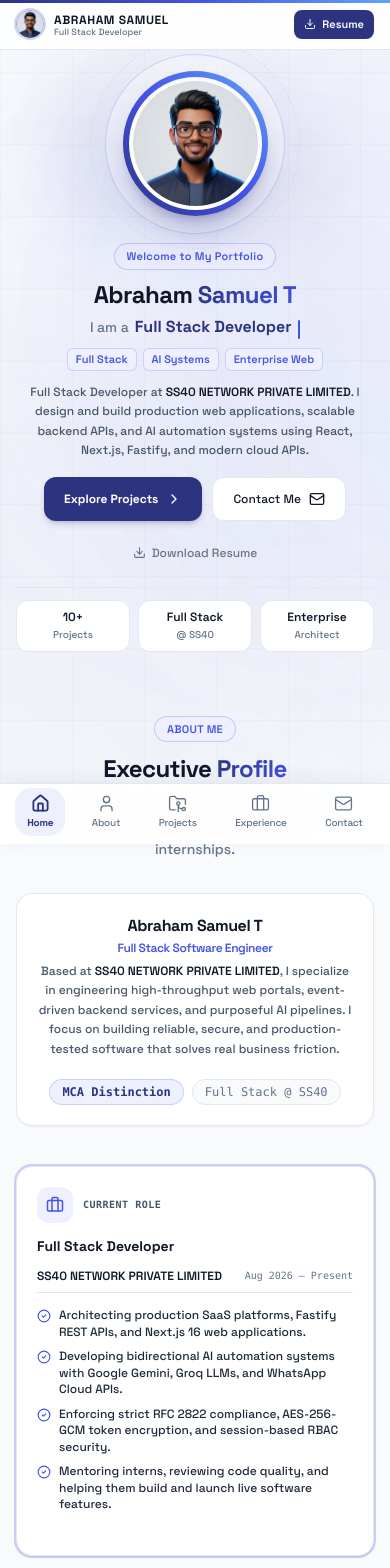
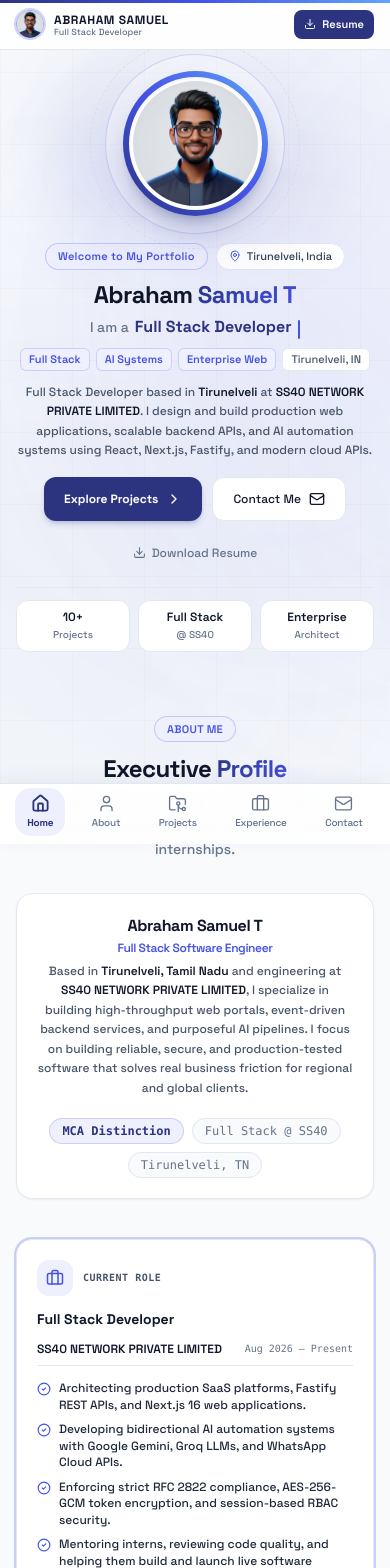
Before and after one commit to AbrahamSamuel2003/portfolio, a React (Vite) app: page / in a window 390 px wide. Shown: the top 1568 px of the page. Built offline with nearby package versions, Linux system fonts and the light colour scheme.

Commit message:
feat(seo): optimize metadata, schema.org json-ld and sitemap for Tirunelveli local ranking

```diff
--- a/index.html
+++ b/index.html
@@ -7,24 +7,159 @@
   <meta name="theme-color" content="#09090B" />
 
   <!-- ── Primary SEO ── -->
-  <title>Abraham Samuel T – Full Stack Developer &amp; AI Systems Engineer</title>
+  <title>Abraham Samuel T – Best Full Stack Developer in Tirunelveli | AI &amp; Web Engineer</title>
   <meta name="description"
-    content="Abraham Samuel T — Full Stack Developer at SS40 NETWORK PRIVATE LIMITED. Specializing in Full-Stack Web Development, AI Integration (Gemini, Groq), REST APIs, and Cloud Systems." />
-  <meta name="robots" content="index, follow" />
+    content="Abraham Samuel T is the best Full Stack Developer in Tirunelveli, Tamil Nadu. Specialist in high-performance web applications, React, Next.js, Node.js, Fastify APIs, and AI integrations." />
+  <meta name="keywords"
+    content="Best full stack developer in Tirunelveli, full stack developer Tirunelveli, web developer in Tirunelveli, freelance web developer Tirunelveli, software engineer Tirunelveli, React developer Tirunelveli, Next.js developer Tamil Nadu, Abraham Samuel T, SS40 Network" />
+  <meta name="author" content="Abraham Samuel T" />
+  <meta name="robots" content="index, follow, max-image-preview:large, max-snippet:-1, max-video-preview:-1" />
   <link rel="canonical" href="https://abrahamsamuel2003.github.io/portfolio/" />
+
+  <!-- ── Geo-Targeting Local SEO (Tirunelveli, Tamil Nadu, India) ── -->
+  <meta name="geo.region" content="IN-TN" />
+  <meta name="geo.placename" content="Tirunelveli" />
+  <meta name="geo.position" content="8.7139;77.7567" />
+  <meta name="ICBM" content="8.7139, 77.7567" />
 
   <!-- ── Open Graph / Social Preview ── -->
   <meta property="og:type" content="website" />
-  <meta property="og:title" content="Abraham Samuel T – Full Stack Developer" />
+  <meta property="og:title" content="Abraham Samuel T – Best Full Stack Developer in Tirunelveli" />
   <meta property="og:description"
-    content="Full Stack Developer at SS40 NETWORK PRIVATE LIMITED. Building high-scale web applications, AI-driven automation systems, and enterprise platforms." />
+    content="Leading Full Stack Developer &amp; AI Systems Engineer based in Tirunelveli, Tamil Nadu. Building enterprise web platforms, scalable APIs, and AI automations." />
   <meta property="og:url" content="https://abrahamsamuel2003.github.io/portfolio/" />
-  <meta property="og:image" content="/avatar-round.png" />
-  <meta name="twitter:card" content="summary" />
-  <meta name="twitter:title" content="Abraham Samuel T – Full Stack Developer" />
+  <meta property="og:site_name" content="Abraham Samuel T Portfolio" />
+  <meta property="og:locale" content="en_IN" />
+  <meta property="og:image" content="https://abrahamsamuel2003.github.io/portfolio/avatar-round.png" />
+  <meta property="og:image:alt" content="Abraham Samuel T - Full Stack Developer in Tirunelveli" />
+
+  <!-- ── Twitter Card ── -->
+  <meta name="twitter:card" content="summary_large_image" />
+  <meta name="twitter:title" content="Abraham Samuel T – Best Full Stack Developer in Tirunelveli" />
   <meta name="twitter:description"
-    content="Full Stack Developer at SS40 NETWORK. Building enterprise digital solutions and AI systems." />
-  <meta name="twitter:image" content="/avatar-round.png" />
+    content="Leading Full Stack Developer &amp; AI Systems Engineer in Tirunelveli, Tamil Nadu. Building enterprise web platforms and AI automation." />
+  <meta name="twitter:image" content="https://abrahamsamuel2003.github.io/portfolio/avatar-round.png" />
+
+  <!-- ── Schema.org JSON-LD Structured Data for Local SEO & Google Knowledge Graph ── -->
+  <script type="application/ld+json">
+  {
+    "@context": "https://schema.org",
+    "@graph": [
+      {
+        "@type": "Person",
+        "@id": "https://abrahamsamuel2003.github.io/portfolio/#person",
+        "name": "Abraham Samuel T",
+        "alternateName": "Abraham Samuel",
+        "givenName": "Abraham",
+        "familyName": "Samuel",
+        "jobTitle": "Full Stack Developer",
+        "description": "Best Full Stack Developer in Tirunelveli, Tamil Nadu. Specialist in React, Next.js, Fastify, Node.js, AI system integrations, and scalable enterprise web apps.",
+        "url": "https://abrahamsamuel2003.github.io/portfolio/",
+        "image": "https://abrahamsamuel2003.github.io/portfolio/avatar-round.png",
+        "telephone": "+916383813648",
+        "email": "abrahamsamuel645@gmail.com",
+        "address": {
+          "@type": "PostalAddress",
+          "addressLocality": "Tirunelveli",
+          "addressRegion": "Tamil Nadu",
+          "postalCode": "627001",
+          "addressCountry": "IN"
+        },
+        "alumniOf": [
+          {
+            "@type": "EducationalOrganization",
+            "name": "Manonmanium Sundaranar University",
+            "address": {
+              "@type": "PostalAddress",
+              "addressLocality": "Tirunelveli",
+              "addressRegion": "Tamil Nadu",
+              "addressCountry": "IN"
+            }
+          },
+          {
+            "@type": "EducationalOrganization",
+            "name": "St. John's College",
+            "address": {
+              "@type": "PostalAddress",
+              "addressLocality": "Palayamkottai, Tirunelveli",
+              "addressRegion": "Tamil Nadu",
+              "addressCountry": "IN"
+            }
+          }
+        ],
+        "worksFor": {
+          "@type": "Organization",
+          "name": "SS40 NETWORK PRIVATE LIMITED",
+          "url": "https://ss40network.com/"
+        },
+        "sameAs": [
+          "https://www.linkedin.com/in/abraham-samuel-developer/",
+          "https://github.com/AbrahamSamuel2003",
+          "https://www.instagram.com/abr_samuell/"
+        ],
+        "knowsAbout": [
+          "Full Stack Web Development",
+          "React.js",
+          "Next.js",
+          "Node.js",
+          "Fastify",
+          "TypeScript",
+          "Artificial Intelligence Integrations",
+          "REST APIs",
+          "Tailwind CSS",
+          "PostgreSQL",
+          "MongoDB"
+        ]
+      },
+      {
+        "@type": "ProfessionalService",
+        "@id": "https://abrahamsamuel2003.github.io/portfolio/#service",
+        "name": "Abraham Samuel T – Full Stack Web Developer",
+        "image": "https://abrahamsamuel2003.github.io/portfolio/avatar-round.png",
+        "description": "Top-rated Full Stack Developer and Software Engineer in Tirunelveli, Tamil Nadu offering enterprise web application design, React/Next.js frontend, backend API architecture, and AI automation.",
+        "url": "https://abrahamsamuel2003.github.io/portfolio/",
+        "telephone": "+916383813648",
+        "priceRange": "$$",
+        "address": {
+          "@type": "PostalAddress",
+          "addressLocality": "Tirunelveli",
+          "addressRegion": "Tamil Nadu",
+          "postalCode": "627001",
+          "addressCountry": "IN"
+        },
+        "geo": {
+          "@type": "GeoCoordinates",
+          "latitude": "8.7139",
+          "longitude": "77.7567"
+        },
+        "areaServed": [
+          {
+            "@type": "City",
+            "name": "Tirunelveli"
+          },
+          {
+            "@type": "State",
+            "name": "Tamil Nadu"
+          },
+          {
+            "@type": "Country",
+            "name": "India"
+          }
+        ]
+      },
+      {
+        "@type": "WebSite",
+        "@id": "https://abrahamsamuel2003.github.io/portfolio/#website",
+        "url": "https://abrahamsamuel2003.github.io/portfolio/",
+        "name": "Abraham Samuel T Portfolio",
+        "description": "Portfolio of Abraham Samuel T, the best Full Stack Developer and AI Systems Engineer in Tirunelveli, Tamil Nadu.",
+        "publisher": {
+          "@id": "https://abrahamsamuel2003.github.io/portfolio/#person"
+        }
+      }
+    ]
+  }
+  </script>
 
   <!-- ── Favicon & Tab Header Icon (Round like GitHub) ── -->
   <link rel="icon" type="image/png" sizes="64x64" href="/favicon.png" />
--- a/src/components/sections/About.jsx
+++ b/src/components/sections/About.jsx
@@ -39,11 +39,11 @@ const ABOUT_CARDS = [
     icon: GraduationCap,
     category: "Education",
     title: "Master of Computer Applications",
-    subtitle: "Manonmanium Sundaranar University",
+    subtitle: "Manonmanium Sundaranar University, Tirunelveli",
     period: "2024 – 2026",
     highlights: [
       "Graduated with Distinction in advanced distributed software architectures and database design.",
-      "B.Sc in Computer Science: St. John's College (2021 – 2024) — Graduated with Grade A Distinction.",
+      "B.Sc in Computer Science: St. John's College, Palayamkottai, Tirunelveli (2021 – 2024) — Graduated with Grade A Distinction.",
       "Strong theoretical and applied foundation in algorithms, system security, and cloud architectures."
     ],
     accent: "#0D9488",
@@ -95,7 +95,7 @@ const About = memo(function About() {
               </span>
             </h3>
             <p className="text-xs sm:text-sm text-[#475569] leading-relaxed">
-              Based at <strong className="text-[#0F172A] font-semibold">SS40 NETWORK PRIVATE LIMITED</strong>, I specialize in engineering high-throughput web portals, event-driven backend services, and purposeful AI pipelines. I focus on building reliable, secure, and production-tested software that solves real business friction.
+              Based in <strong className="text-[#0F172A] font-semibold">Tirunelveli, Tamil Nadu</strong> and engineering at <strong className="text-[#0F172A] font-semibold">SS40 NETWORK PRIVATE LIMITED</strong>, I specialize in building high-throughput web portals, event-driven backend services, and purposeful AI pipelines. I focus on building reliable, secure, and production-tested software that solves real business friction for regional and global clients.
             </p>
           </div>
 
@@ -105,6 +105,9 @@ const About = memo(function About() {
             </span>
             <span className="px-3 py-1 rounded-full bg-[#F8FAFC] text-[#64748B] border border-[#E2E8F0]">
               Full Stack @ SS40
+            </span>
+            <span className="px-3 py-1 rounded-full bg-[#F8FAFC] text-[#64748B] border border-[#E2E8F0]">
+              Tirunelveli, TN
             </span>
           </div>
         </motion.div>
--- a/src/components/sections/Contact.jsx
+++ b/src/components/sections/Contact.jsx
@@ -1,6 +1,6 @@
 import { useState, memo } from "react";
 import { motion } from "framer-motion";
-import { Mail, Phone, Send, Check, Building2, Linkedin, Github, Instagram, MessageCircle, ArrowUpRight } from "lucide-react";
+import { Mail, Phone, Send, Check, Building2, Linkedin, Github, Instagram, MessageCircle, ArrowUpRight, MapPin } from "lucide-react";
 import SectionHeading from "../ui/SectionHeading.jsx";
 
 const Contact = memo(function Contact() {
@@ -28,7 +28,7 @@ const Contact = memo(function Contact() {
           badge="Contact"
           title="Contact"
           highlight="Me"
-          subtitle="Get in touch for engineering roles, technical discussions, or collaborations."
+          subtitle="Get in touch for engineering roles, technical discussions, or collaborations in Tirunelveli and globally."
         />
 
         {/* Main Grid: Channels & Form */}
@@ -75,6 +75,14 @@ const Contact = memo(function Contact() {
                   href: "https://ss40network.com/",
                   color: "text-[#2C3480]",
                   bg: "bg-indigo-50"
+                },
+                {
+                  icon: MapPin,
+                  label: "Location",
+                  val: "Tirunelveli, Tamil Nadu, India",
+                  href: "https://maps.google.com/?q=Tirunelveli,+Tamil+Nadu",
+                  color: "text-rose-600",
+                  bg: "bg-rose-50"
                 },
               ].map((c) => (
                 <a
--- a/src/components/sections/Hero.jsx
+++ b/src/components/sections/Hero.jsx
@@ -1,6 +1,6 @@
 import { useState, useEffect, memo } from "react";
 import { motion } from "framer-motion";
-import { ChevronRight, Mail, Download } from "lucide-react";
+import { ChevronRight, Mail, Download, MapPin } from "lucide-react";
 import HeroAvatar from "../ui/HeroAvatar.jsx";
 
 const TARGET_ROLE = "Full Stack Developer";
@@ -61,9 +61,15 @@ export default function Hero({ onNavigate }) {
           transition={{ duration: 0.6, ease: "easeOut" }}
           className="space-y-3 sm:space-y-5 text-center lg:text-left order-last lg:order-first flex flex-col items-center lg:items-start"
         >
-          {/* Welcome Greeting Badge */}
-          <div className="inline-flex items-center px-3 py-1 sm:px-3.5 sm:py-1.5 rounded-full border border-[#4452E6]/25 bg-[#EEF0FD] text-[#4452E6] text-[11px] sm:text-xs font-semibold tracking-wide shadow-xs">
-            <span>Welcome to My Portfolio</span>
+          {/* Welcome & Location Badges */}
+          <div className="flex flex-wrap items-center justify-center lg:justify-start gap-2">
+            <div className="inline-flex items-center px-3 py-1 sm:px-3.5 sm:py-1.5 rounded-full border border-[#4452E6]/25 bg-[#EEF0FD] text-[#4452E6] text-[11px] sm:text-xs font-semibold tracking-wide shadow-xs">
+              <span>Welcome to My Portfolio</span>
+            </div>
+            <div className="inline-flex items-center gap-1.5 px-3 py-1 sm:px-3.5 sm:py-1.5 rounded-full border border-slate-200 bg-white text-slate-700 text-[11px] sm:text-xs font-medium shadow-xs">
+              <MapPin size={12} className="text-[#4452E6]" />
+              <span>Tirunelveli, India</span>
+            </div>
           </div>
 
           {/* Main Name & Title */}
@@ -85,12 +91,13 @@ export default function Hero({ onNavigate }) {
               <span className="px-2 py-0.5 sm:px-2.5 sm:py-1 rounded-md bg-[#EEF0FD] border border-[#4452E6]/20">Full Stack</span>
               <span className="px-2 py-0.5 sm:px-2.5 sm:py-1 rounded-md bg-[#EEF0FD] border border-[#4452E6]/20">AI Systems</span>
               <span className="px-2 py-0.5 sm:px-2.5 sm:py-1 rounded-md bg-[#EEF0FD] border border-[#4452E6]/20">Enterprise Web</span>
+              <span className="px-2 py-0.5 sm:px-2.5 sm:py-1 rounded-md bg-white border border-slate-200 text-slate-600 font-medium">Tirunelveli, IN</span>
             </div>
           </div>
 
-          {/* Simplified, Professional Bio */}
+          {/* Simplified, Professional Bio with Local SEO reinforcement */}
           <p className="text-xs sm:text-base text-[#475569] font-normal leading-relaxed max-w-xl mx-auto lg:mx-0">
-            Full Stack Developer at <strong className="text-[#0F172A] font-semibold">SS40 NETWORK PRIVATE LIMITED</strong>. I design and build production web applications, scalable backend APIs, and AI automation systems using React, Next.js, Fastify, and modern cloud APIs.
+            Full Stack Developer based in <strong className="text-[#0F172A] font-semibold">Tirunelveli</strong> at <strong className="text-[#0F172A] font-semibold">SS40 NETWORK PRIVATE LIMITED</strong>. I design and build production web applications, scalable backend APIs, and AI automation systems using React, Next.js, Fastify, and modern cloud APIs.
           </p>
 
           {/* Action CTAs */}
```
Also changed, not shown: public/robots.txt (added), 1 other file (tests, documents, lock files or other folders).
